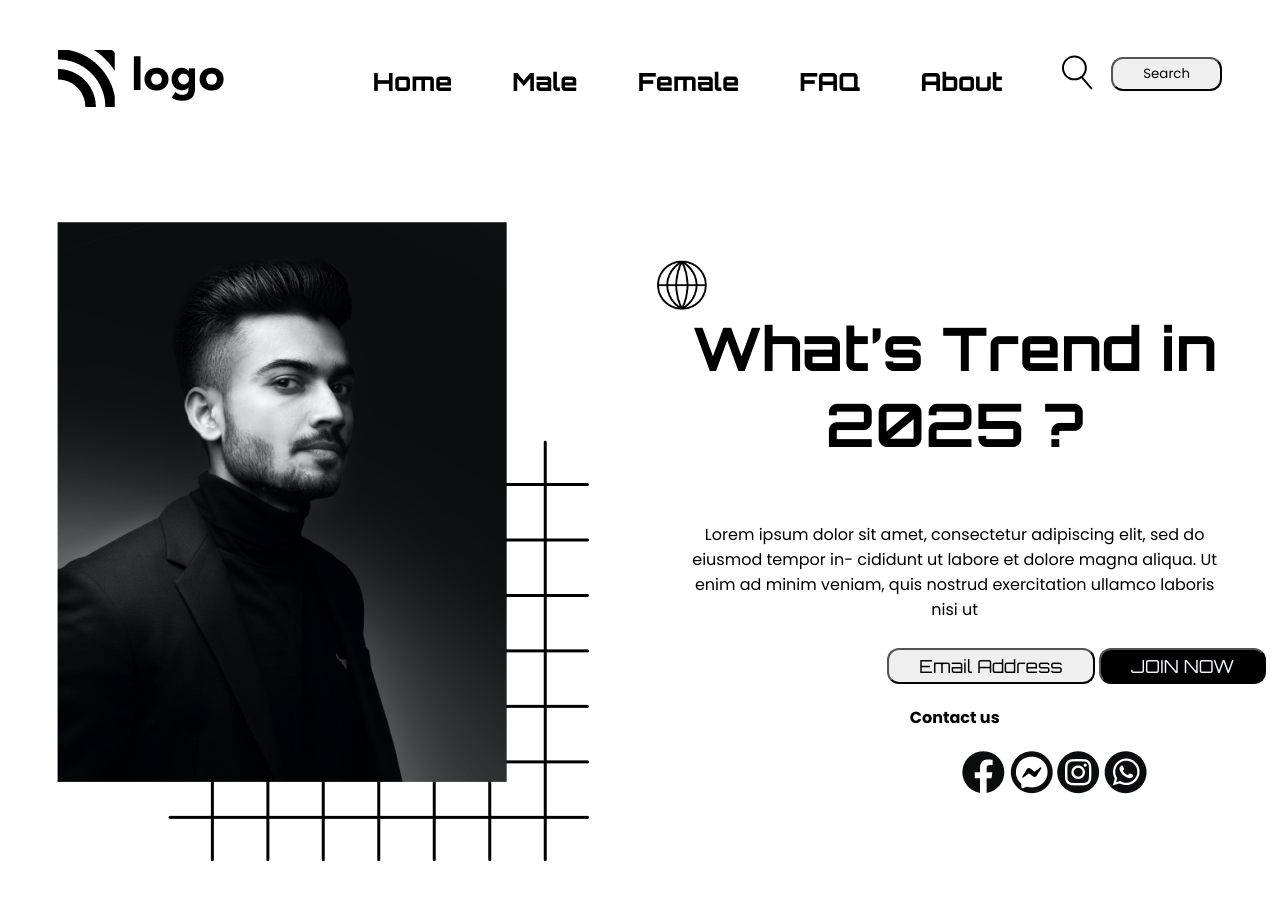
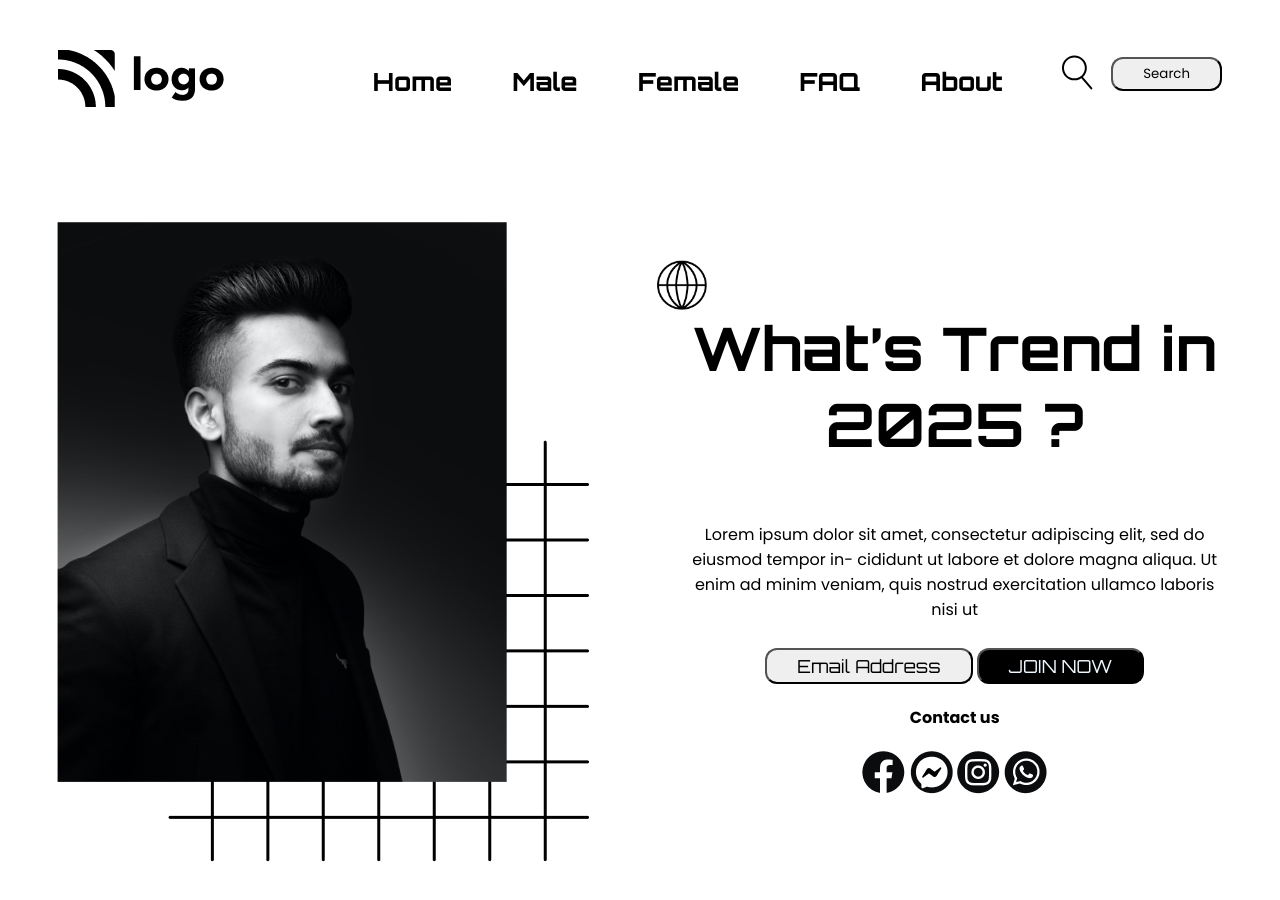
Before and after one commit to AviralSinghPal/Trend-s-webpage, a website: page index.html in a window 1280 px wide. Shown: the top 900 px of the page. Drawn offline with Linux system fonts and the light colour scheme.

Commit message:
style modified to align at center

```diff
--- a/style.css
+++ b/style.css
@@ -92,8 +92,10 @@ nav li{
 
 
 .hero-container{
+    /* border: 2px solid black; */
     display: flex;
-
+    text-align: center;
+    /* align-items: center; */
 }
 
 .hero-heading{
@@ -117,7 +119,7 @@ nav li{
 .button-email{
     display: inline;
     position: relative;
-    margin-left: 250px;
+    /* margin-left: 20px; */
 
 }
 .button-email, .button-join{
@@ -147,5 +149,5 @@ nav li{
 
 .icons{
     position: relative;
-    margin-left: 325px;
+    /* margin-left: 325px; */
 }
```
